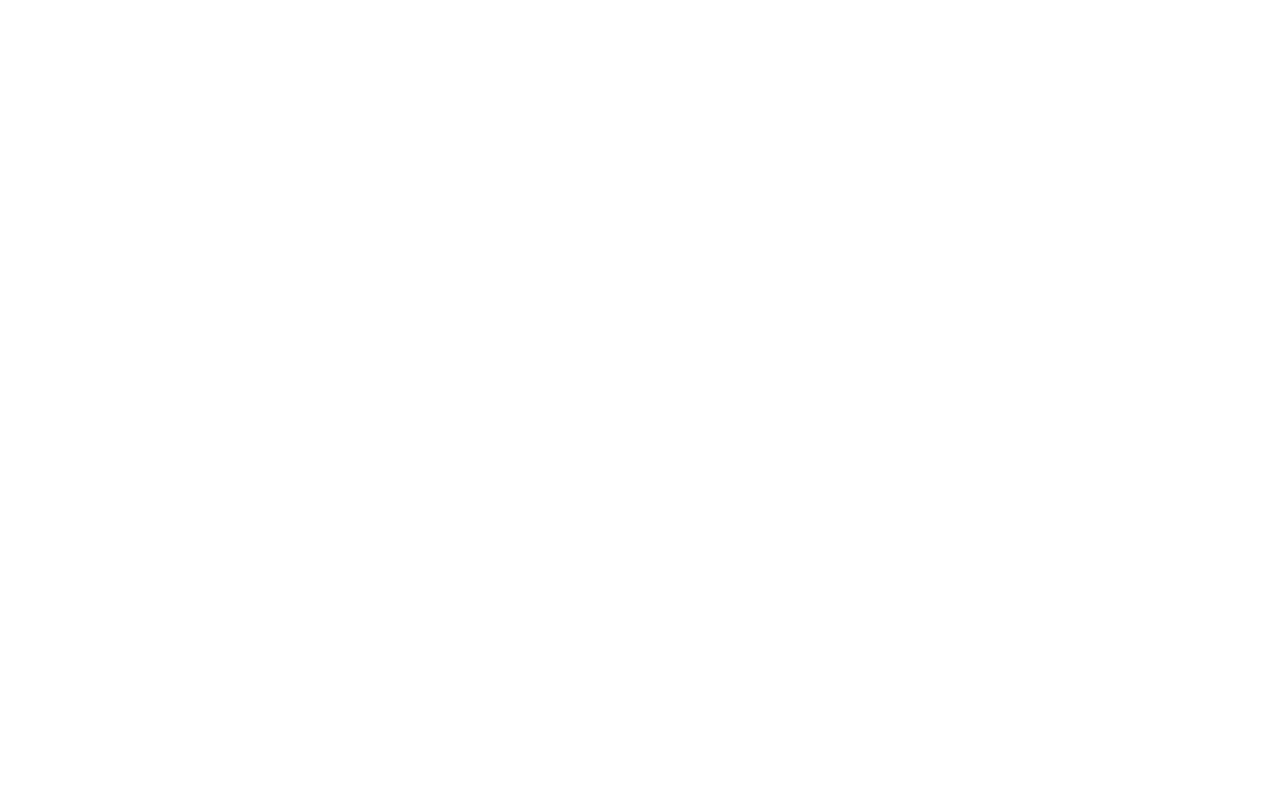
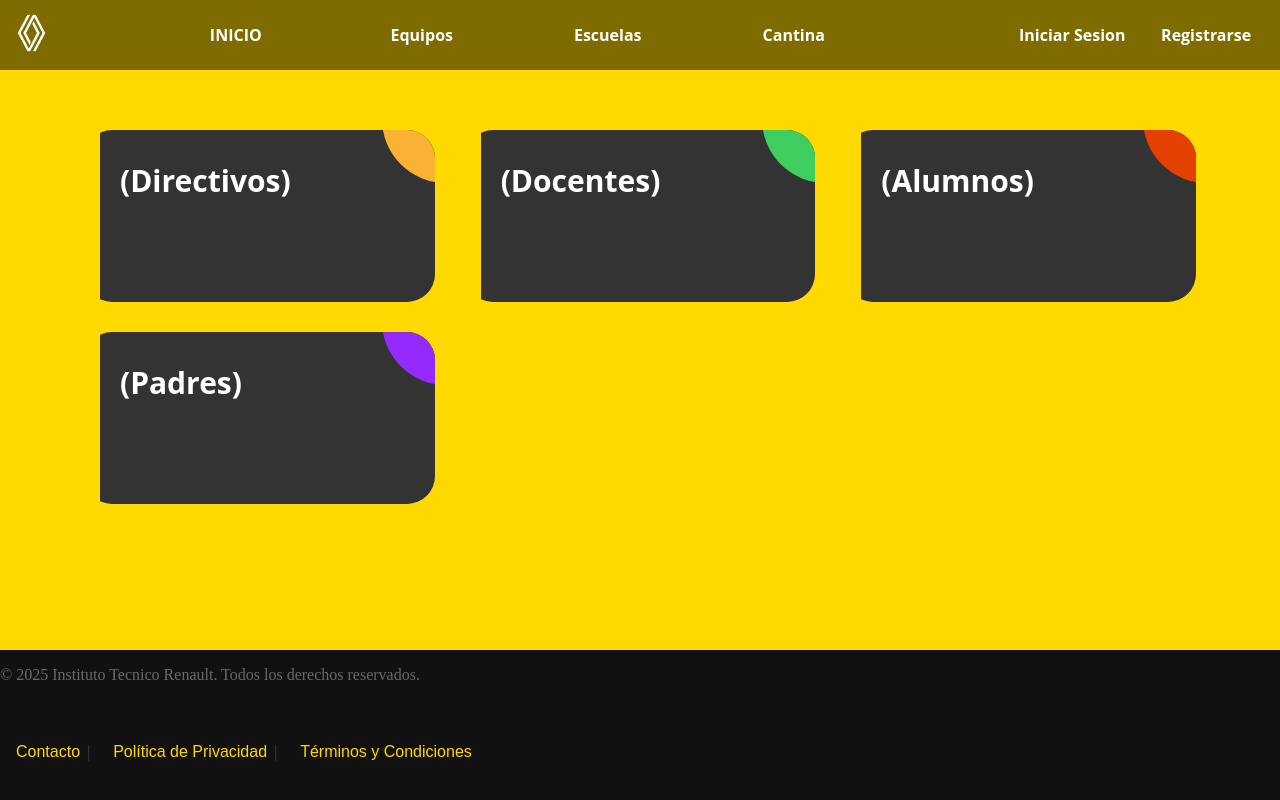
Before and after one commit to Gorra618/Copa_Renault, a Flask app: page /owners in a window 1280 px wide. Before the commit the page is empty. Run offline with Flask 3, Linux system fonts and the light colour scheme; some libraries are stand-ins or nearby versions.

Commit message:
Version: 10

```diff
--- /dev/null
+++ b/app/static/css/owners.css
@@ -0,0 +1,280 @@
+body {
+	background-color: #ffd900;
+	background-size: cover;
+	background-repeat: no-repeat;
+	background-position: center center;
+	margin: 0;
+	padding: 0;
+	font-family: "Open Sans", sans-serif;
+	color: #333;
+}
+
+a {
+	text-decoration: none;
+	color: black;
+	margin-left: 1em;
+}
+a:hover {
+	text-decoration: underline;
+}
+
+h1 {
+	color: #111;
+	font-size: 3em;
+	font-weight: 900;
+	padding: 0 0 20px 0;
+}
+h2 {
+	color: #111;
+	font-size: 2em;
+	font-weight: 900;
+	padding: 0 0 15px 0;
+}
+p {
+	font-size: 1.25em;
+	padding: 0 0 40px 0;
+}
+
+.main_content {
+	padding-top: 5rem;
+	display: flex;
+	height: 1;
+	flex-direction: column;
+	align-items: center;
+	gap: 18px;
+	background: #ffd900;
+	background-size: cover;
+}
+
+.ag-format-container {
+	width: 1142px;
+	margin: 0 auto;
+}
+
+.ag-courses_box {
+	display: -webkit-box;
+	display: -ms-flexbox;
+	display: flex;
+	-webkit-box-align: start;
+	-ms-flex-align: start;
+	align-items: flex-start;
+	-ms-flex-wrap: wrap;
+	flex-wrap: wrap;
+
+	padding: 50px 0;
+}
+.ag-courses_item {
+	-ms-flex-preferred-size: calc(33.33333% - 30px);
+	flex-basis: calc(33.33333% - 30px);
+	margin: 0 15px 30px;
+	overflow: hidden;
+	border-radius: 28px;
+}
+.ag-courses-item_link {
+	display: block;
+	padding: 30px 20px;
+	background-color: #333;
+	overflow: hidden;
+	position: relative;
+}
+.ag-courses-item_link:hover,
+.ag-courses-item_link:hover .ag-courses-item_date {
+	text-decoration: none;
+	color: #fff;
+}
+.ag-courses-item_link:hover .ag-courses-item_bg {
+	-webkit-transform: scale(10);
+	-ms-transform: scale(10);
+	transform: scale(10);
+}
+.ag-courses-item_title {
+	min-height: 87px;
+	margin: 0 0 25px;
+	overflow: hidden;
+	font-weight: bold;
+	font-size: 30px;
+	color: #fff;
+	z-index: 2;
+	position: relative;
+}
+.ag-courses-item_date-box {
+	font-size: 18px;
+	color: #fff;
+	z-index: 2;
+	position: relative;
+}
+.ag-courses-item_date {
+	font-weight: bold;
+	color: #f9b234;
+	-webkit-transition: color 0.5s ease;
+	-o-transition: color 0.5s ease;
+	transition: color 0.5s ease;
+}
+.ag-courses-item_bg {
+	height: 128px;
+	width: 128px;
+	background-color: #f9b234;
+	z-index: 1;
+	position: absolute;
+	top: -75px;
+	right: -75px;
+	border-radius: 50%;
+	-webkit-transition: all 0.5s ease;
+	-o-transition: all 0.5s ease;
+	transition: all 0.5s ease;
+}
+.ag-courses_item:nth-child(2n) .ag-courses-item_bg {
+	background-color: #3ecd5e;
+}
+.ag-courses_item:nth-child(3n) .ag-courses-item_bg {
+	background-color: #e44002;
+}
+.ag-courses_item:nth-child(4n) .ag-courses-item_bg {
+	background-color: #952aff;
+}
+
+
+@media only screen and (max-width: 979px) {
+	.ag-courses_item {
+		-ms-flex-preferred-size: calc(50% - 30px);
+		flex-basis: calc(50% - 30px);
+	}
+	.ag-courses-item_title {
+		font-size: 24px;
+	}
+}
+
+@media only screen and (max-width: 767px) {
+	.ag-format-container {
+		width: 96%;
+	}
+}
+@media only screen and (max-width: 639px) {
+	.ag-courses_item {
+		-ms-flex-preferred-size: 100%;
+		flex-basis: 100%;
+	}
+	.ag-courses-item_title {
+		min-height: 72px;
+		line-height: 1;
+
+		font-size: 24px;
+	}
+	.ag-courses-item_link {
+		padding: 22px 40px;
+	}
+	.ag-courses-item_date-box {
+		font-size: 16px;
+	}
+}
+
+/* Navbar */
+.navbar {
+	position: fixed;
+	top: 0;
+	left: 0;
+	width: 100%;
+	height: 70px;
+	background: rgb(0, 0, 0, 0.5);
+	display: flex;
+	align-items: center;
+	justify-content: space-between;
+	padding: 1rem;
+	z-index: 10;
+	box-sizing: border-box;
+}
+
+.navbar-logo img {
+	height: 40px;
+	width: auto;
+}
+
+.navbar-links {
+	display: flex;
+	align-items: center;
+	gap: 10px;
+	list-style: none;
+	margin: 0;
+}
+
+.navbar-link {
+	width: 260px;
+	padding: 0.8rem;
+	margin: 0;
+	font-size: 1em;
+	border-radius: 4px;
+	border: 1px solid #ccc;
+	box-sizing: border-box;
+	color: white;
+	border: none;
+	cursor: pointer;
+	font-weight: bold;
+	transition: background 0.2s, color 0.2s;
+}
+
+.navbar-link:hover {
+	background: #ffd900;
+	text-decoration: none;
+	color: #111;
+}
+.navbar-link:hover:after {
+	top: 0;
+	height: 100%;
+}
+
+.navbar-navegators {
+	display: flex;
+	align-items: center;
+	gap: 10px;
+	list-style: none;
+	margin: 0;
+}
+
+.navbar-navegator {
+	width: 10rem;
+	padding: 0.8rem;
+	font-size: 1em;
+	border-radius: 4px;
+	border: 1px solid #ccc;
+	box-sizing: border-box;
+	color: white;
+	text-align: center;
+	border: none;
+	cursor: pointer;
+	font-weight: bold;
+	transition: background 0.2s, color 0.2s;
+}
+
+.navbar-navegator:hover {
+	background: #ffd900;
+	text-decoration: none;
+	color: #111;
+}
+.navbar-navegator:hover:after {
+	top: 0;
+	height: 100%;
+}
+
+/* FOOTER */
+.fixed_footer {
+	width: 100%;
+	height: 150px;
+	background: #111;
+	position: fixed;
+	left: 0;
+	bottom: 0;
+	z-index: -1;
+}
+.fixed_footer p {
+	color: #696969;
+	column-count: 2;
+	column-gap: 50px;
+	font-size: 1em;
+	font-weight: 300;
+}
+.footers-btns {
+	color: #ffd900;
+	gap: 18px;
+	padding-left: 0;
+	font-family: sans-serif;
+}
--- a/app/templates/owners.html
+++ b/app/templates/owners.html
@@ -1,11 +1,96 @@
 <!DOCTYPE html>
 <html lang="en">
+
 <head>
     <meta charset="UTF-8">
+    <link rel="stylesheet" href="{{ url_for('static', filename='css/owners.css') }}" />
+    <link rel="icon" type="image/x-icon" href="{{ url_for('static', filename='img/favicon.ico') }}">
+    <link href="https://fonts.googleapis.com/css2?family=Abel&family=Oi&family=Varela+Round&display=swap" />
     <meta name="viewport" content="width=device-width, initial-scale=1.0">
-    <title>Owners</title>
+    <title>|👤Organizadores</title>
 </head>
+
 <body>
+    <!-- NAVBAR -->
+    <nav class="navbar">
+        <div class="navbar-logo">
+            <img src="{{ url_for('static', filename='img/image.png') }}" alt="Logo" style="height:40px; width:auto;" />
+        </div>
+        <div class="navbar-navegators">
+            <a class="navbar-navegator" href="{{ url_for('index') }}">INICIO</a>
+            <a class="navbar-navegator" href="{{ url_for('teams') }}">Equipos</a>
+            <a class="navbar-navegator" href="{{ url_for('schools') }}">Escuelas</a>
+            <a class="navbar-navegator" href="{{ url_for('shop') }}">Cantina</a>
+
+        </div>
+        <ul class="navbar-links">
+            {% if session['usuario'] %}
+            <li>
+                <span style="font-family: sans-serif; color: #ffffff; margin-right: 20px;">Hola
+                    {{nombre_usuario}}</span>
+            </li>
+            <li><a class="navbar-link" href="{{ url_for('logout') }}">Cerrar sesión</a></li>
+            {% else %}
+            <li><a class="navbar-link" href="{{ url_for('login') }}">Iniciar Sesion</a></li>
+            <li><a class="navbar-link" href="{{ url_for('signup') }}">Registrarse</a></li>
+            {% endif %}
+        </ul>
+    </nav>
+
+    <!-- FOOTER  -->
+    <footer class="fixed_footer">
+        <p style="font-family: Abel;">&copy; 2025 Instituto Tecnico Renault. Todos los derechos reservados.</p>
+        <nav>
+            <a class="footers-btns" href="/contacto">Contacto</a> |
+            <a class="footers-btns" href="/privacidad">Política de Privacidad</a> |
+            <a class="footers-btns" href="/terminos">Términos y Condiciones</a>
+        </nav>
+    </footer>
+    <main class="main_content">
+        <div class="ag-format-container">
+            <div class="ag-courses_box">
+                <div class="ag-courses_item">
+                    <a href="#" class="ag-courses-item_link">
+                        <div class="ag-courses-item_bg"></div>
+
+                        <div class="ag-courses-item_title">
+                            (Directivos)
+                        </div>
+                    </a>
+                </div>
+
+                <div class="ag-courses_item">
+                    <a href="#" class="ag-courses-item_link">
+                        <div class="ag-courses-item_bg"></div>
+
+                        <div class="ag-courses-item_title">
+                            (Docentes)
+                        </div>
+                    </a>
+                </div>
+
+                <div class="ag-courses_item">
+                    <a href="#" class="ag-courses-item_link">
+                        <div class="ag-courses-item_bg"></div>
+                        <div class="ag-courses-item_title">
+                            (Alumnos)
+                        </div>
+                    </a>
+                </div>
+
+                <div class="ag-courses_item">
+                    <a href="#" class="ag-courses-item_link">
+                        <div class="ag-courses-item_bg"></div>
+                        <div class="ag-courses-item_title">
+                            (Padres)
+                        </div>
+                    </a>
+                </div>
+
+            </div>
+        </div>
+    </main>
 
 </body>
+
 </html>
--- a/app/templates/schools.html
+++ b/app/templates/schools.html
@@ -32,6 +32,7 @@
             <li><a class="navbar-link" href="{{ url_for('logout') }}">Cerrar sesión</a></li>
             {% else %}
             <li><a class="navbar-link" href="{{ url_for('login') }}">Iniciar Sesion</a></li>
+            <li><a class="navbar-link" href="{{ url_for('signup') }}">Registrarse</a></li>
             {% endif %}
         </ul>
     </nav>
--- a/app/templates/shop.html
+++ b/app/templates/shop.html
@@ -32,6 +32,7 @@
             <li><a class="navbar-link" href="{{ url_for('logout') }}">Cerrar sesión</a></li>
             {% else %}
             <li><a class="navbar-link" href="{{ url_for('login') }}">Iniciar Sesion</a></li>
+            <li><a class="navbar-link" href="{{ url_for('signup') }}">Registrarse</a></li>
             {% endif %}
         </ul>
     </nav>
--- a/app/templates/teams.html
+++ b/app/templates/teams.html
@@ -34,6 +34,7 @@
             <li><a class="navbar-link" href="{{ url_for('logout') }}">Cerrar sesión</a></li>
             {% else %}
             <li><a class="navbar-link" href="{{ url_for('login') }}">Iniciar Sesion</a></li>
+            <li><a class="navbar-link" href="{{ url_for('signup') }}">Registrarse</a></li>
             {% endif %}
         </ul>
     </nav>
```
Also changed, not shown: templates.txt (+9 -24 lines).
